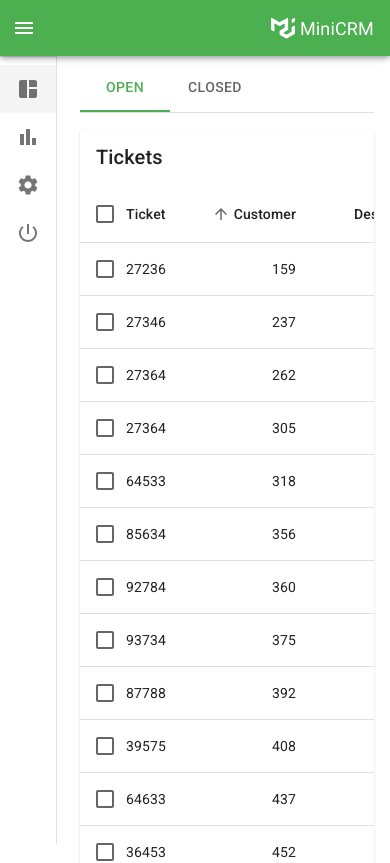
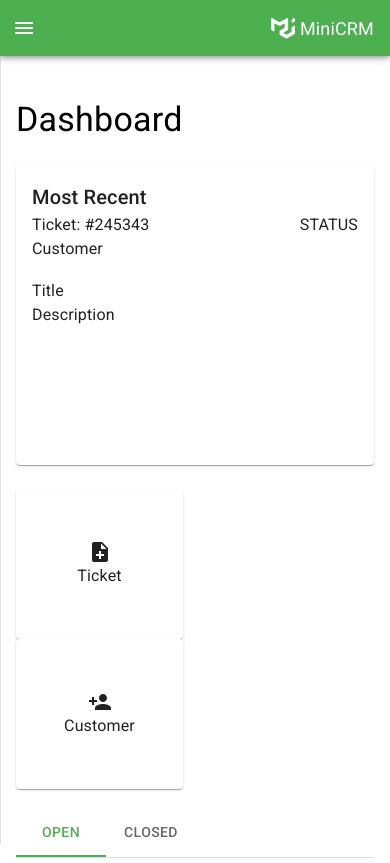
Before and after one commit to boostedd2/material-mini-crm, a Next.js app: page /dashboard in a window 390 px wide. Shown: the top 863 px of the page. Built offline with nearby package versions, Linux system fonts and the light colour scheme; sample sign-in values are in the browser's storage.

Commit message:
init dashboard actions component, update mobile navbar style

```diff
--- /dev/null
+++ b/src/_components/Dashboard/DashboardActions.js
@@ -0,0 +1,73 @@
+import Grid from "@mui/material/Grid";
+import {Box, Paper, Typography} from "@mui/material";
+import {styled} from "@mui/material/styles";
+import PersonAddIcon from '@mui/icons-material/PersonAdd';
+import NoteAddIcon from '@mui/icons-material/NoteAdd';
+
+
+
+
+
+const RecentTicketCard = styled(Paper)(({theme}) => ({
+  height: '300px',
+  width: '100%'
+}));
+
+const DashboardActionButton = styled(Paper)(({theme}) => ({
+  display: 'flex',
+  justifyContent: 'center',
+  alignItems: 'center',
+  height: '150px',
+  width: '100%',
+
+  '& .MuiGrid-item': {
+    flexDirection: 'row',
+
+    [theme.breakpoints.up('sm')]: {
+      flexDirection: 'column'
+    },
+  },
+}));
+
+
+const DashboardActions = () => {
+  return (
+    <Grid container mt={0} spacing={3}>
+      <Grid item xs={12} sm={6}>
+        <RecentTicketCard>
+          <Box p={2}>
+            <Typography variant="h6">Most Recent</Typography>
+            <Box sx={{display: 'flex'}}>
+              <Box>
+                <Typography>Ticket: #245343</Typography>
+                <Typography>Customer</Typography>
+                <br/>
+                <Typography>Title</Typography>
+                <Typography>Description</Typography>
+              </Box>
+              <Box marginLeft={'auto'}>
+                <Typography>STATUS</Typography>
+              </Box>
+            </Box>
+          </Box>
+        </RecentTicketCard>
+      </Grid>
+      <Grid item xs={6}>
+        <DashboardActionButton>
+          <Grid container direction="column" alignItems="center" justify="center">
+            <NoteAddIcon />
+            <Typography>Ticket</Typography>
+          </Grid>
+        </DashboardActionButton>
+        <DashboardActionButton>
+          <Grid container direction="column" alignItems="center" justify="center">
+            <PersonAddIcon />
+            <Typography>Customer</Typography>
+          </Grid>
+        </DashboardActionButton>
+      </Grid>
+    </Grid>
+  );
+};
+
+export default DashboardActions;
--- a/src/_components/Dashboard/TabMenu.js
+++ b/src/_components/Dashboard/TabMenu.js
@@ -47,7 +47,7 @@ const TicketTabs = () => {
   };
 
   return (
-    <Box sx={{ width: '100%' }}>
+    <Box sx={{ width: '100%', marginTop: '20px' }}>
       <Box sx={{ borderBottom: 1, borderColor: 'divider' }}>
         <Tabs value={value} onChange={handleChange} aria-label="ticket tabs">
           <Tab label="Open" {...a11yProps(0)} />
--- a/src/_components/Navigation/Navigation.js
+++ b/src/_components/Navigation/Navigation.js
@@ -52,7 +52,7 @@ const closedMixin = (theme) => ({
     duration: theme.transitions.duration.leavingScreen,
   }),
   overflowX: 'hidden',
-  width: `calc(${theme.spacing(7)} + 1px)`,
+  width: `0`,
   [theme.breakpoints.up('sm')]: {
     width: `calc(${theme.spacing(8)} + 1px)`,
   },
--- a/src/pages/dashboard/index.js
+++ b/src/pages/dashboard/index.js
@@ -1,7 +1,8 @@
 import React, {useContext} from 'react';
 import withAuth from "@/_context/withAuth";
-import {Container} from "@mui/material";
+import {Container, Typography} from "@mui/material";
 import TicketTabs from "@/_components/Dashboard/TabMenu";
+import DashboardActions from "@/_components/Dashboard/DashboardActions";
 
 const styles = {
 
@@ -10,7 +11,9 @@ const styles = {
 const Dashboard = () => {
   return (
       <main>
-        <Container>
+        <Container sx={{marginTop: '35px'}}>
+          <Typography variant="h4">Dashboard</Typography>
+          <DashboardActions />
           <TicketTabs />
         </Container>
       </main>
--- a/src/styles/globals.css
+++ b/src/styles/globals.css
@@ -14,8 +14,15 @@ body {
 
 
 .sidebarNavCompensate {
-  margin-left: 64px;
-  flex-grow: 1;
+  margin-left: 0;
+  flex-grow: unset;
+}
+
+@media screen and (min-width: 600px) {
+  .sidebarNavCompensate {
+    margin-left: 64px;
+    flex-grow: 1;
+  }
 }
 
 @media screen and (min-width: 1300px) {
```
